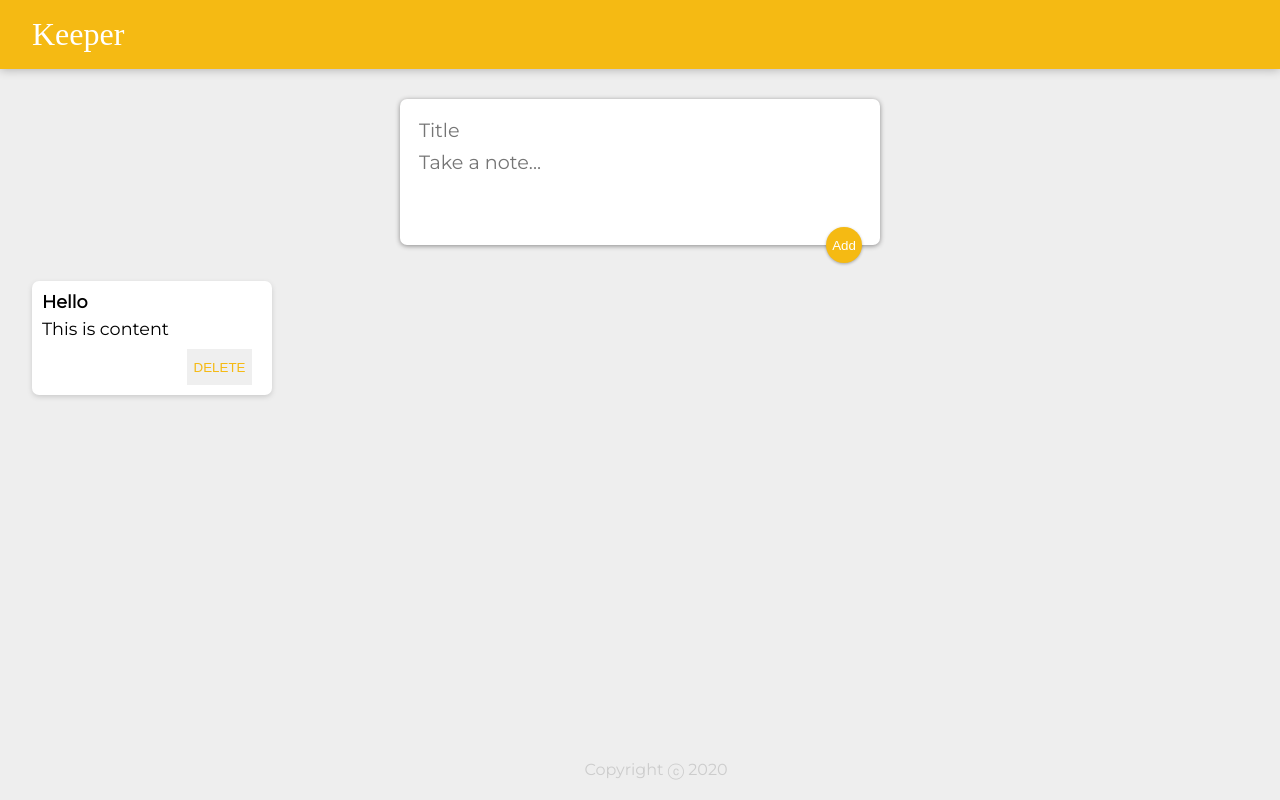
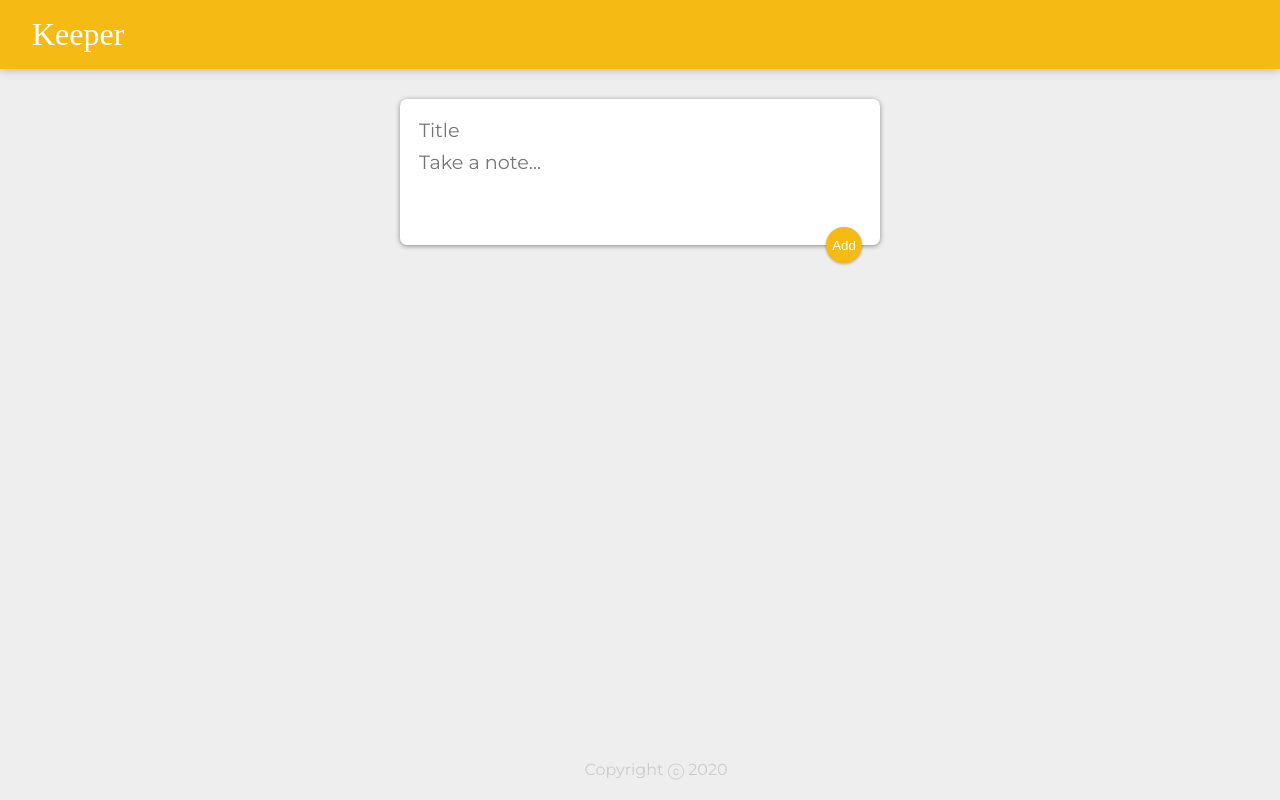
Before and after one commit to mynameispathak/Keeper-App-React, a React (Create React App) app: page / in a window 1280 px wide. Built offline with nearby package versions, Linux system fonts and the light colour scheme; a web font is replaced by a local one.

Commit message:
Delete default note

```diff
--- a/src/components/App.jsx
+++ b/src/components/App.jsx
@@ -26,7 +26,6 @@ function App() {
     <div>
       <Header />
       <CreateArea onAdd={addNote} />
-      <Note note={{ title: "Hello", content: "This is content" }} />
       {items.map(function (item, index) {
         const uID = uuidv4();
         return <Note key={uID} id={uID} note={item} delete={deleteNote} />;
```
